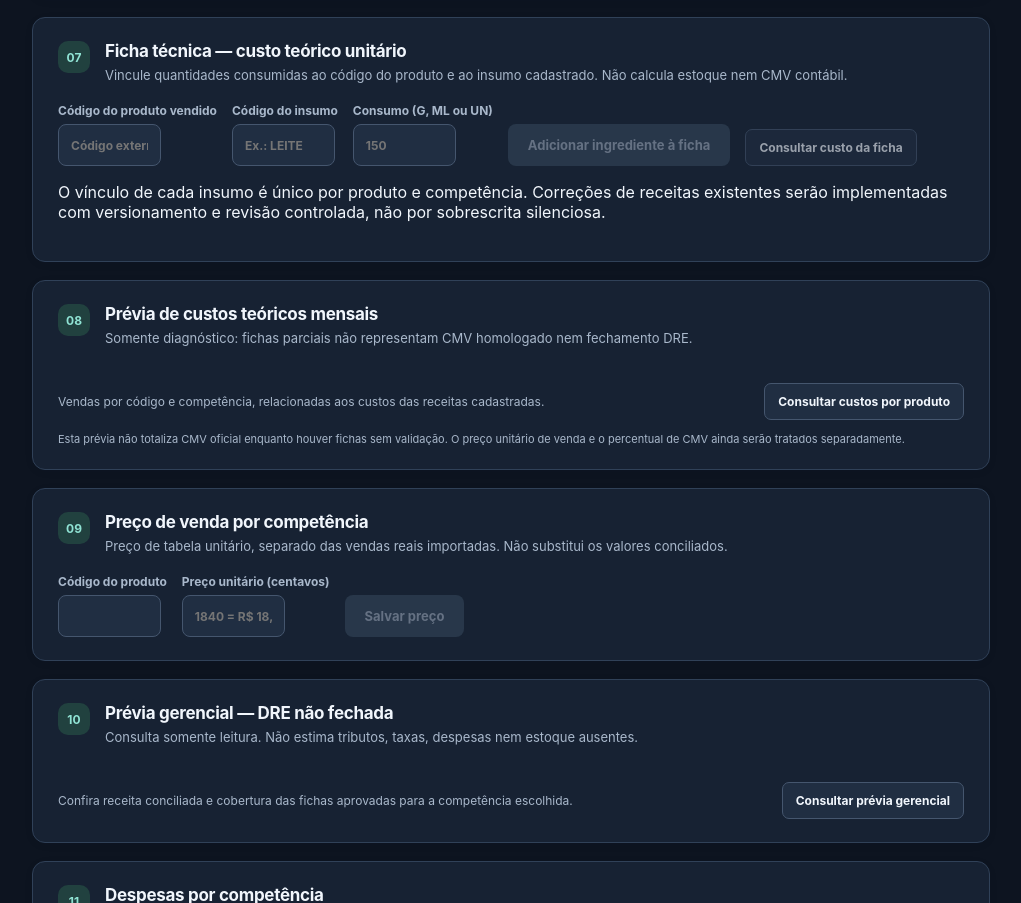
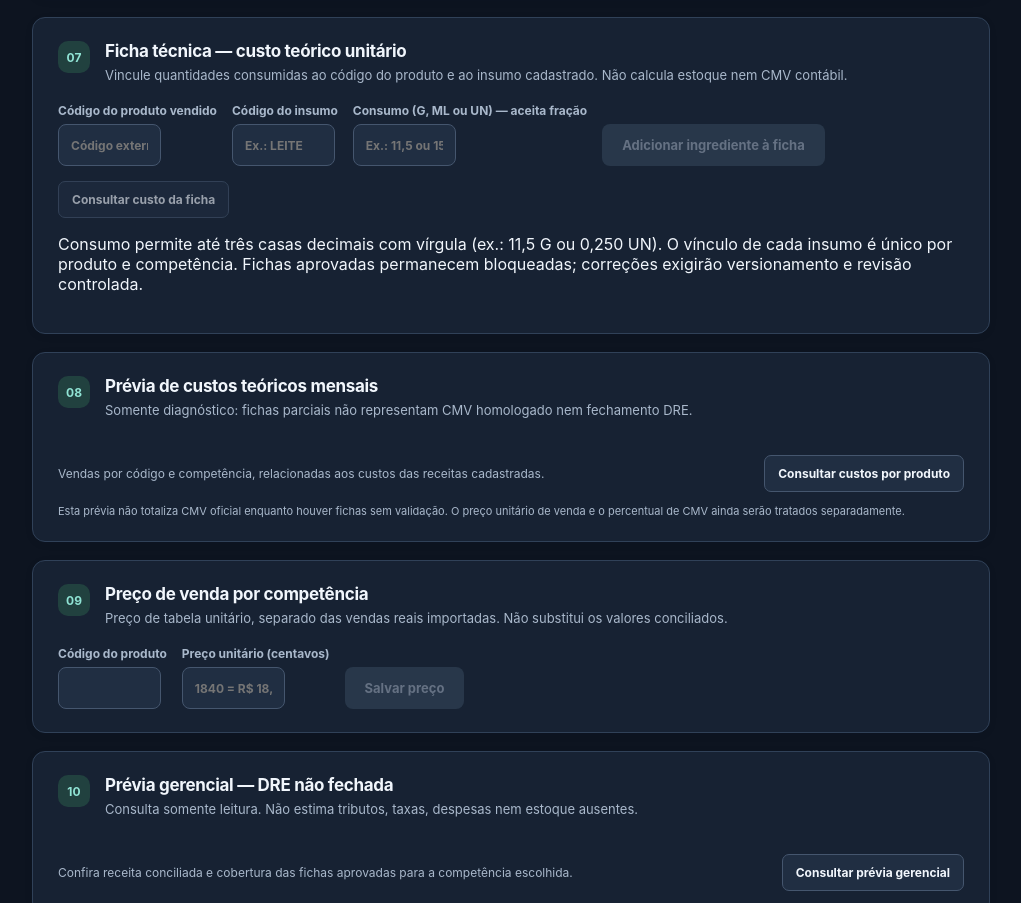
Before and after one commit to MichaelDeCarvalho/DRE-Mais1, a React (Vite) app: page / in a window 1280 px wide. Shown: the part 1543-2446 px from the top of the page, without its empty margins (248-1269 px from the left). Built offline with nearby package versions, Linux system fonts and the light colour scheme.

Commit message:
feat(ui): aceitar quantidades fracionarias sem arredondamento em fichas

```diff
--- a/src/App.tsx
+++ b/src/App.tsx
@@ -3,6 +3,7 @@ import { open } from '@tauri-apps/plugin-dialog';
 import { invoke } from '@tauri-apps/api/core';
 import { brl, periodLabel } from './format';
 import { consultPeriodModules, nextCompetence } from './competence';
+import { parseQuantityMilliBase } from './quantity';
 import type { ImportSummary, CatalogImportSummary, CatalogStatus, MappingOverview } from './types';
 
 const months = Array.from({ length: 12 }, (_, i) => ({ value: String(i + 1).padStart(2, '0'), label: new Intl.DateTimeFormat('pt-BR', { month: 'long', timeZone: 'UTC' }).format(new Date(Date.UTC(2026, i, 1))) }));
@@ -292,9 +293,9 @@ export function App() {
     if (recipeBusy) return;
     setRecipeBusy(true);setRecipeError('');
     try {
-      if (!/^\d+$/.test(recipeQty) || !Number.isSafeInteger(Number(recipeQty)) || Number(recipeQty) < 1) throw new Error('Informe uma quantidade inteira positiva na unidade basica do insumo.');
+      const milliQuantity=parseQuantityMilliBase(recipeQty);
       const result = await invoke<typeof recipeCost>('set_recipe_line', {
-        period, productCode: recipeProduct.trim(), ingredientCode: recipeIngredient.trim(), quantityBase: Number(recipeQty),
+        period, productCode: recipeProduct.trim(), ingredientCode: recipeIngredient.trim(), quantityMilliBase: milliQuantity,
       });
       setRecipeCost(result);setRecipeIngredient('');setRecipeQty('');
       setRecipeDetail(await invoke<typeof recipeDetail>('get_recipe_detail',{period,productCode:recipeProduct.trim()}));
@@ -535,11 +536,11 @@ export function App() {
           <div className="selectors">
             <label>Código do produto vendido<input value={recipeProduct} disabled={recipeBusy} onChange={e=>{setRecipeProduct(e.target.value);setRecipeCost(null);setRecipeDetail(null);}} placeholder="Código externo já mapeado"/></label>
             <label>Código do insumo<input value={recipeIngredient} disabled={recipeBusy} onChange={e=>setRecipeIngredient(e.target.value)} placeholder="Ex.: LEITE"/></label>
-            <label>Consumo (G, ML ou UN)<input value={recipeQty} disabled={recipeBusy} inputMode="numeric" onChange={e=>setRecipeQty(e.target.value)} placeholder="150"/></label>
+            <label>Consumo (G, ML ou UN) — aceita fração<input value={recipeQty} disabled={recipeBusy} inputMode="decimal" onChange={e=>setRecipeQty(e.target.value)} placeholder="Ex.: 11,5 ou 150" /></label>
             <button type="button" className="primary-button" disabled={recipeBusy || !recipeProduct.trim() || !recipeIngredient.trim() || !recipeQty.trim()} onClick={saveRecipeLine}>Adicionar ingrediente à ficha</button>
             <button type="button" className="outline-button" disabled={recipeBusy || !recipeProduct.trim()} onClick={inspectRecipe}>Consultar custo da ficha</button>
           </div>
-          <p>O vínculo de cada insumo é único por produto e competência. Correções de receitas existentes serão implementadas com versionamento e revisão controlada, não por sobrescrita silenciosa.</p>
+          <p>Consumo permite até três casas decimais com vírgula (ex.: 11,5 G ou 0,250 UN). O vínculo de cada insumo é único por produto e competência. Fichas aprovadas permanecem bloqueadas; correções exigirão versionamento e revisão controlada.</p>
           {recipeDetail && <div className="selectors">
             <label>Conferência da ficha (justificativa obrigatória)<input value={recipeApprovalNote} maxLength={500} disabled={recipeBusy} onChange={e=>setRecipeApprovalNote(e.target.value)} placeholder="Conferi todos os insumos e quantidades da receita"/></label>
             <button type="button" className="primary-button" disabled={recipeBusy||!recipeApprovalNote.trim()} onClick={approveCurrentRecipe}>Aprovar ficha desta competência</button>
```
